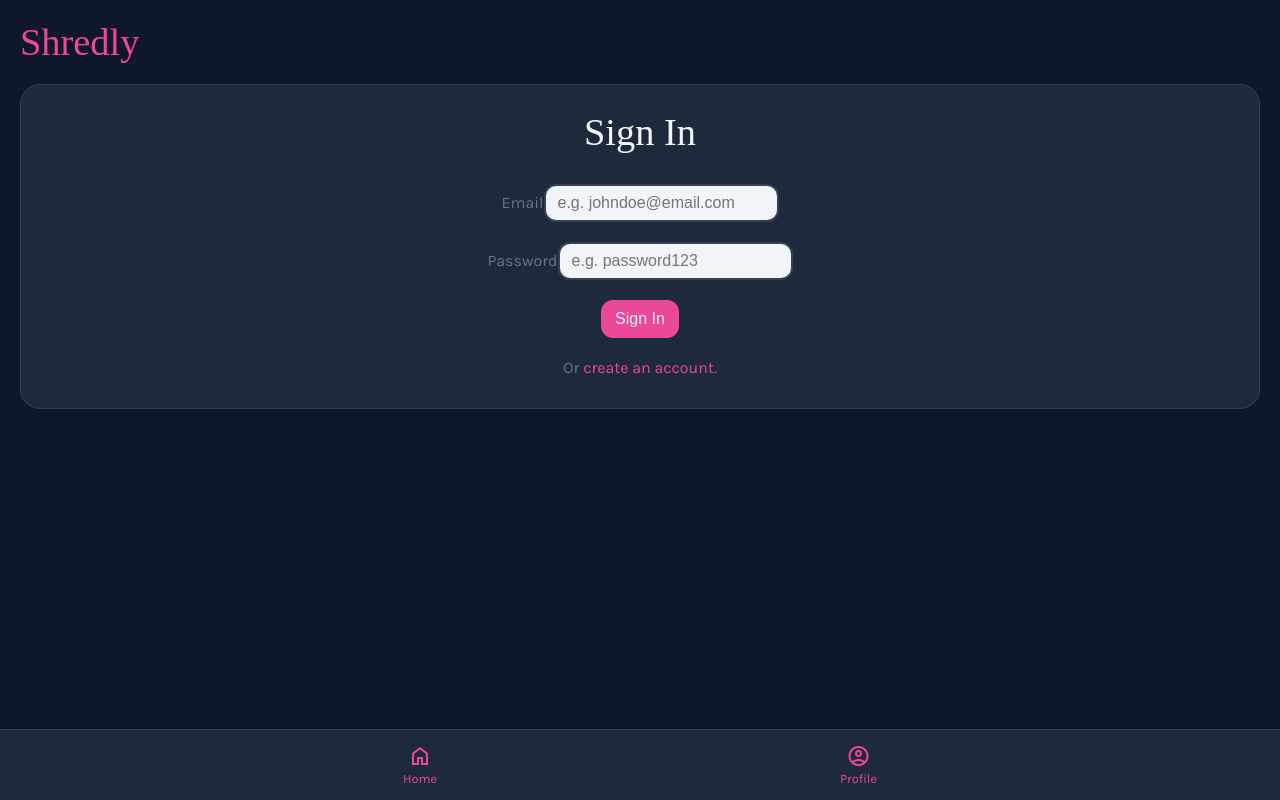
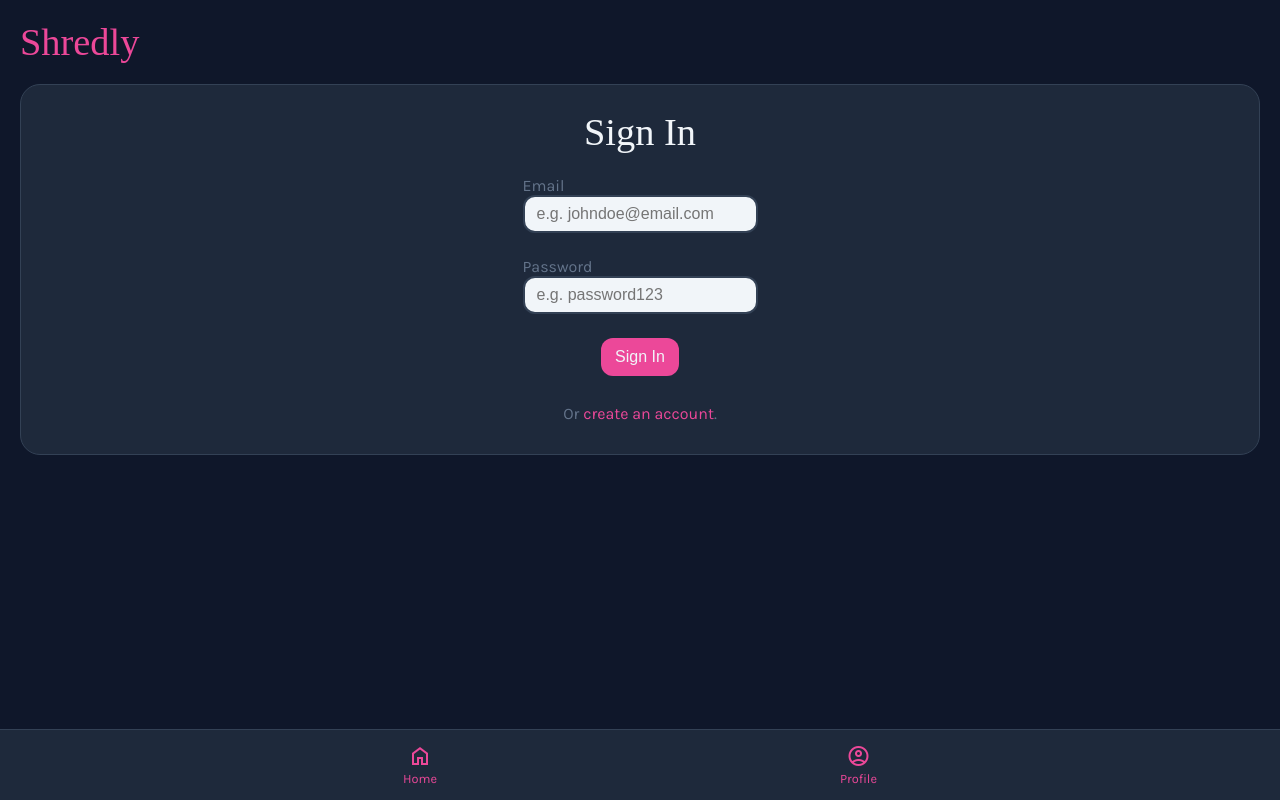
Before and after one commit to jhnnyk/shrewdly-v4, a Vue app: page /profile in a window 1280 px wide. Built offline with nearby package versions, Linux system fonts and the light colour scheme; no server answers; a web font is replaced by a local one.

Commit message:
form styling

```diff
--- a/src/assets/main.css
+++ b/src/assets/main.css
@@ -63,11 +63,13 @@ section {
 }
 
 form {
+  display: flex;
+  flex-direction: column;
   text-align: center;
 }
 
 form div {
-  margin: 20px 0;
+  margin: 12px auto;
 }
 
 input {
@@ -102,3 +104,7 @@ button:hover {
   font-style: normal;
   padding: 20px 0;
 }
+
+.field {
+  text-align: left;
+}
--- a/src/components/auth/SigninForm.vue
+++ b/src/components/auth/SigninForm.vue
@@ -28,8 +28,8 @@ const login = () => {
 <template>
   <form @submit.prevent="login">
     <h1>Sign In</h1>
-    <div>
-      <label for="email">Email</label>
+    <div class="field">
+      <label for="email">Email</label><br />
       <input
         v-model="email"
         type="text"
@@ -40,8 +40,8 @@ const login = () => {
       />
     </div>
 
-    <div>
-      <label for="password">Password</label>
+    <div class="field">
+      <label for="password">Password</label><br />
       <input
         v-model="password"
         type="password"
```
